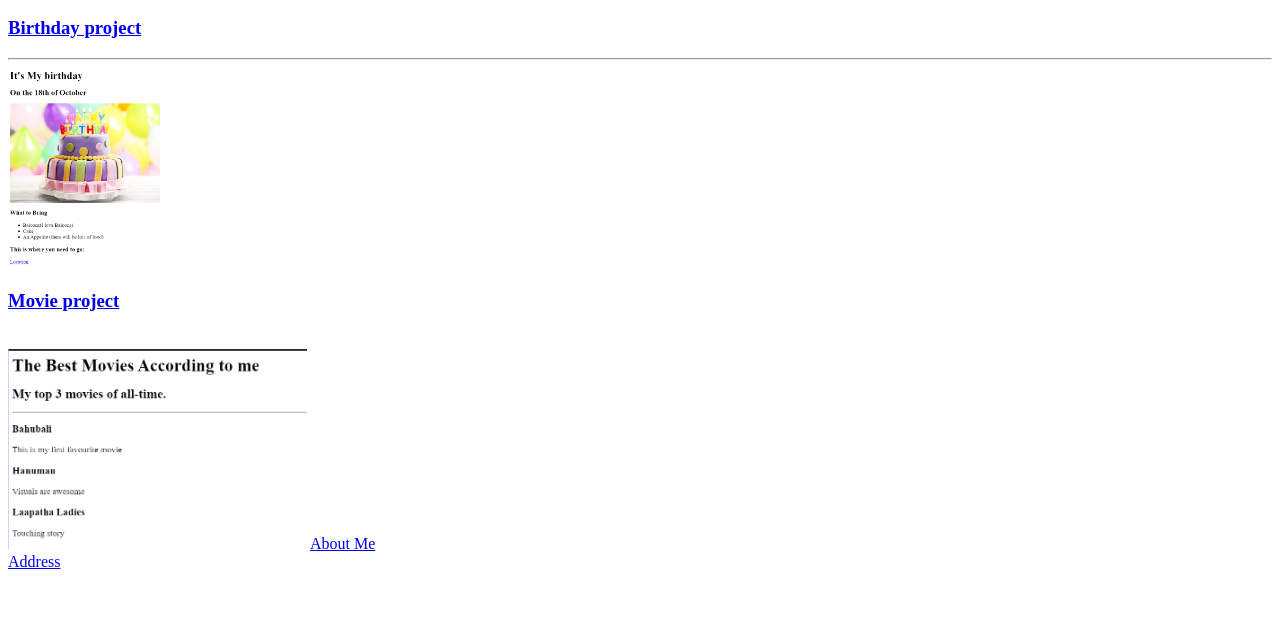
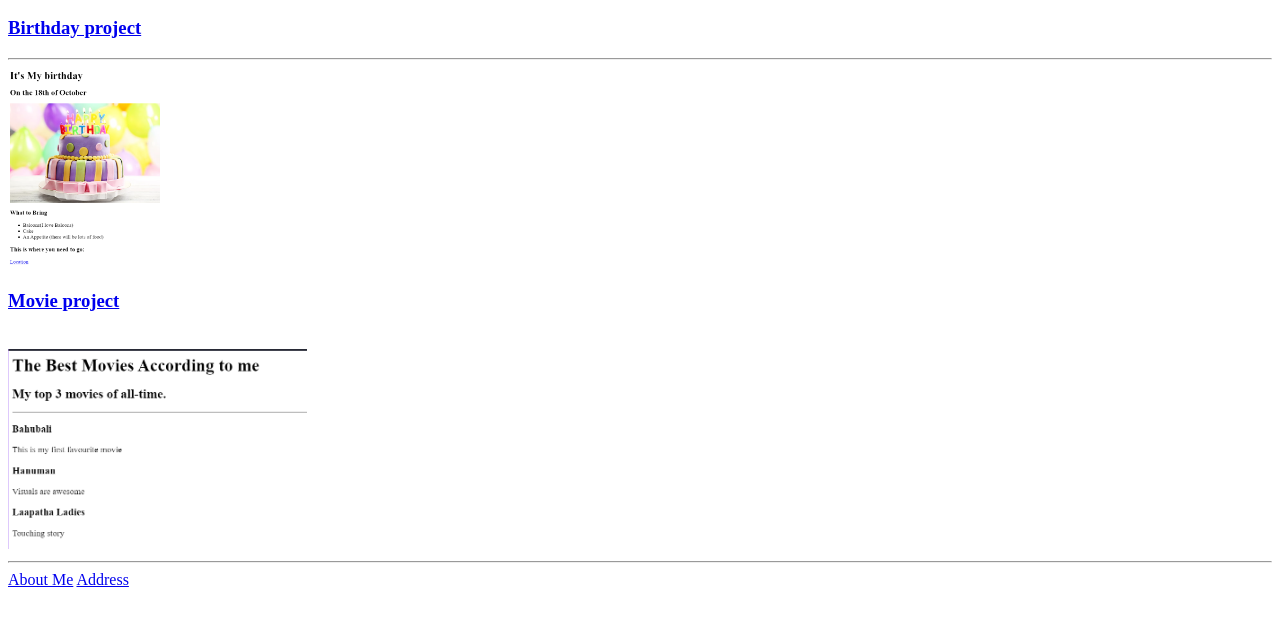
Before and after one commit to Karthik-reddy-gaddam/First-Porfolio, a plain HTML site: page index.html in a window 1280 px wide. Shown: the part 110-736 px from the top of the page. Drawn offline with Linux system fonts and the light colour scheme.

Commit message:
Update index.html

```diff
--- a/index.html
+++ b/index.html
@@ -16,24 +16,9 @@
     <h3><a href="./public/movie-ranking.html">Movie project</a></h3>
     <br>
     <img src="assets/images/movie project.png" height="200" alt="MoviePreview">
-
+    <hr />
     <a href="./public/about.html">About Me</a>
-    <br>
     <a href="./public/contact.html">Address</a>
 
  </body>
  </html>
-
-<!-- TODO 2: Add Your previous projects' HTML into the public folder DONE-->
-
-<!-- TODO 3: Take screenshots of your project previews and add the images to the images folder DONE-->
-
-<!-- TODO 4: Add titles/subtitles etc. DONE-->
-
-<!-- TODO 5: Add a link to the project pages DONE-->
-
-<!-- TODO 6: Add images to show the project previews
-HINT for TODO 6: You can use the height attribute set to 200 to make the image smaller:
-https://developer.mozilla.org/en-US/docs/Web/HTML/Element/img#attr-height -->
-
-<!-- TODO 7: Add the Contact Me and About Me page links -->
```
